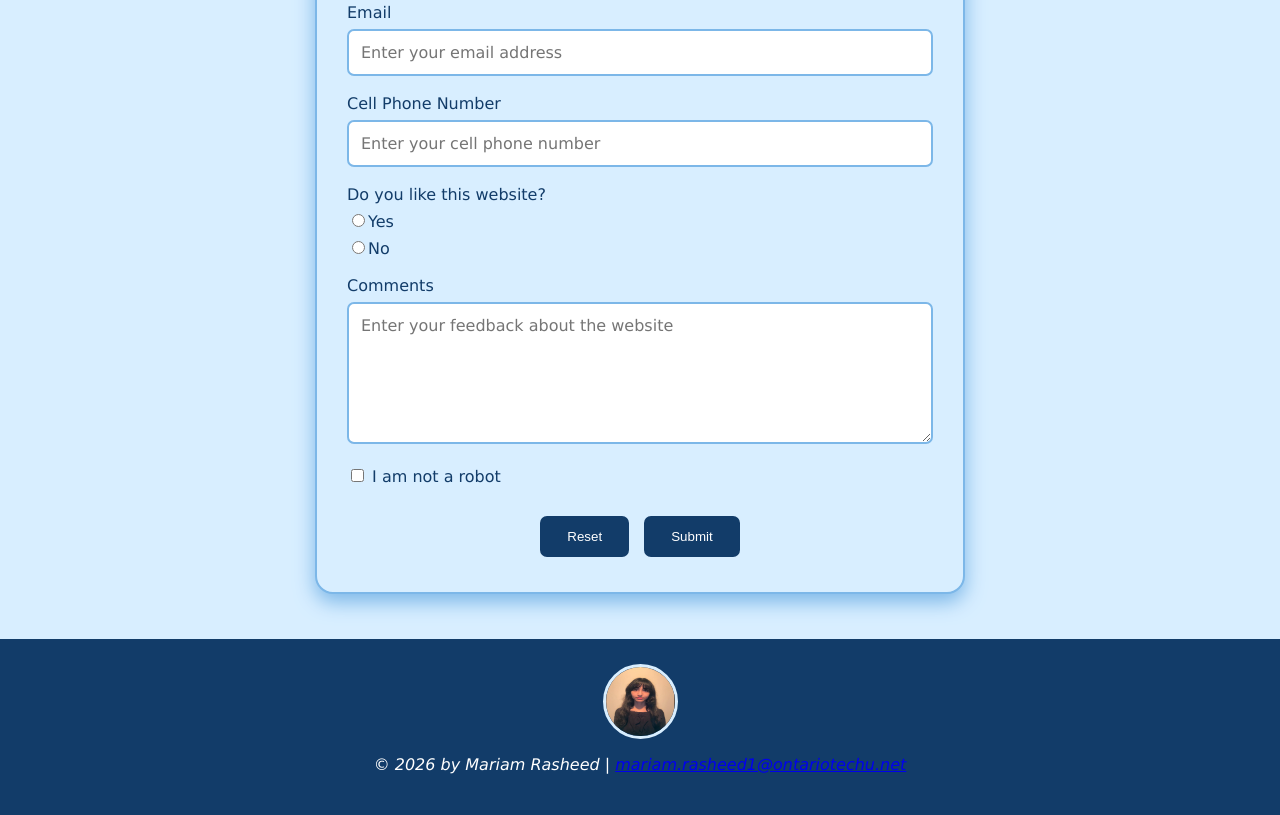
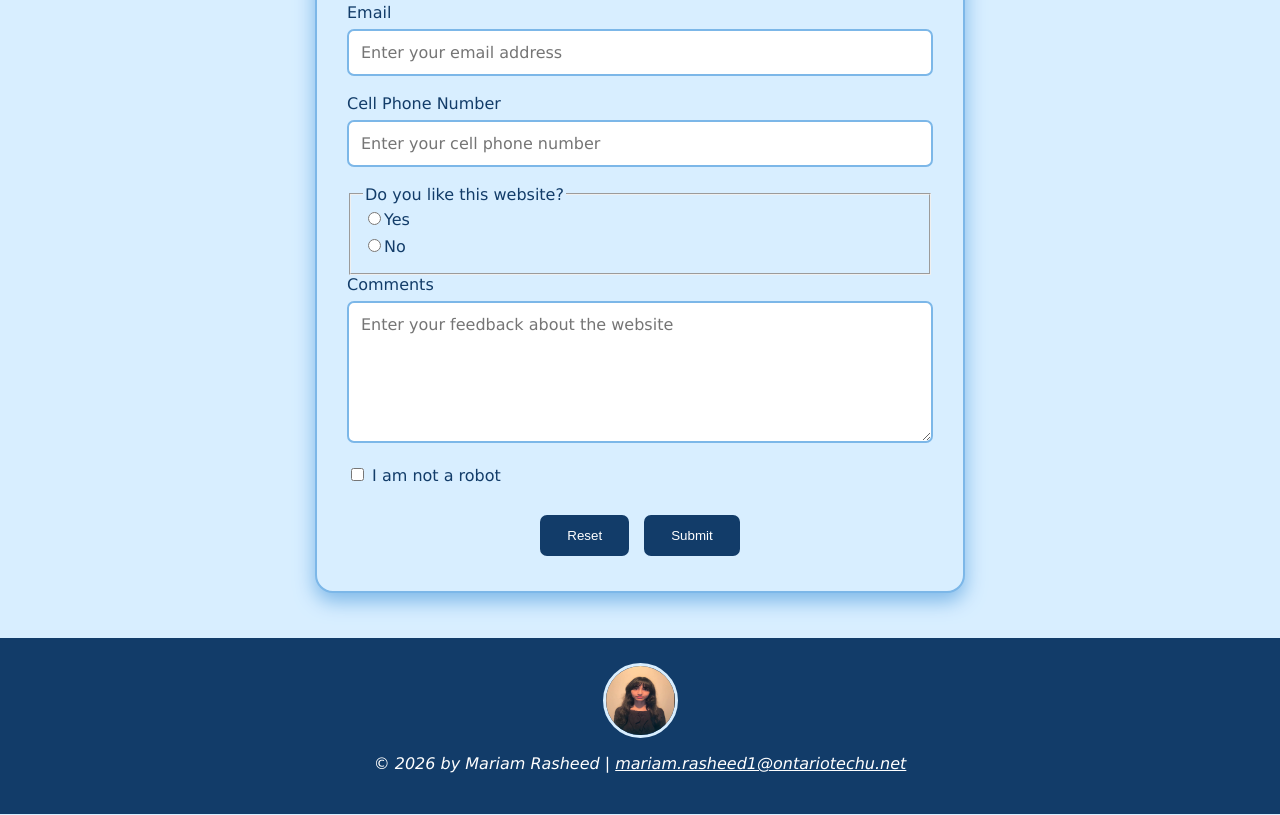
Before and after one commit to Mariam-Rasheed13/Portfolio, a plain HTML site: page contact.html in a window 1280 px wide. Shown: the part 450-1265 px from the top of the page. Drawn offline with Linux system fonts and the light colour scheme.

Commit message:
Improve accessibility and footer contrast

```diff
--- a/contact.html
+++ b/contact.html
@@ -45,11 +45,11 @@
                     <input type="tel" id="phone" name="phone" placeholder="Enter your cell phone number"
                         pattern="[0-9]{10}" title="Enter exactly 10 numbers" required>
                 </p>
-                <p>
-                    <label>Do you like this website?</label>
+                <fieldset>
+                    <legend>Do you like this website?</legend>
                     <label><input type="radio" name="website_like" value="yes">Yes</label>
                     <label><input type="radio" name="website_like" value="no">No</label>
-                </p>
+                </fieldset>
                 <p>
                     <label for="comments">Comments</label>
                     <textarea id="comments" name="comments" rows="6"
--- a/style.css
+++ b/style.css
@@ -294,3 +294,7 @@ footer {
     display: block;
     margin: 0 auto 12px auto;
 }
+
+footer a {
+    color: #FFFFFF;
+}
```
